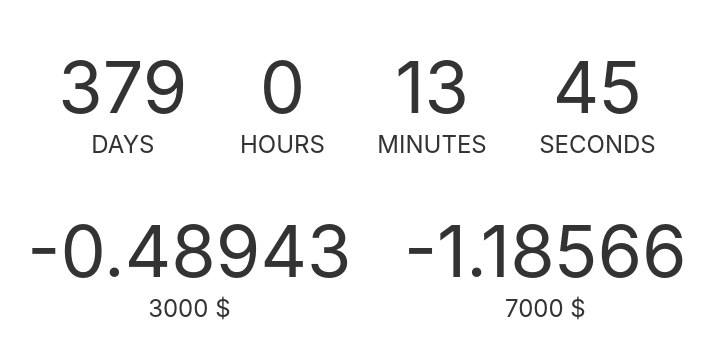
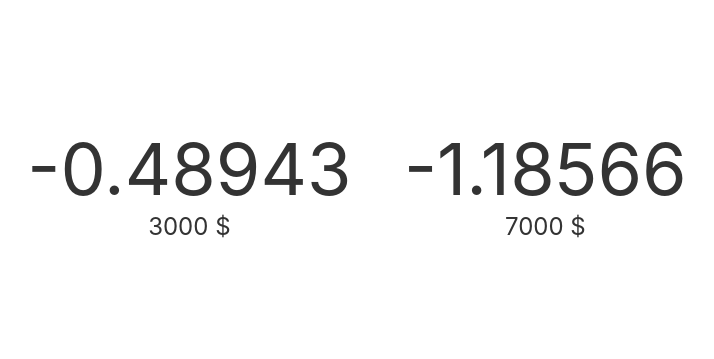
Before and after one commit to HRomanov/moneyCounter, a plain HTML site: page index.html in a window 1280 px wide. Shown: the part 217-576 px from the top of the page, without its empty margins (283-997 px from the left). Drawn offline with Linux system fonts and the light colour scheme.

Commit message:
Add files via upload

```diff
--- a/index.html
+++ b/index.html
@@ -11,11 +11,11 @@
 <div class="container">
   <div id="countdown">
     <ul>
-      <li><span id="days"></span>days</li>
+  <!--     <li><span id="days"></span>days</li>
       <li><span id="hours"></span>Hours</li>
       <li><span id="minutes"></span>Minutes</li>
       <li><span id="seconds"></span>Seconds</li>
-      <br>
+      <br> -->
        <li><span id="dollars"></span>3000 $</li>
        <li><span id="dollars2"></span>7000 $</li>
     </ul>
--- a/script.js
+++ b/script.js
@@ -24,10 +24,10 @@
           start = Date.now();
           count = (Date.now() - start)/1000
 
-          document.getElementById("days").innerText =dday,
-          document.getElementById("hours").innerText = dhour,
-          document.getElementById("minutes").innerText = dminute,
-          document.getElementById("seconds").innerText = dsecond;
+          // document.getElementById("days").innerText =dday,
+          // document.getElementById("hours").innerText = dhour,
+          // document.getElementById("minutes").innerText = dminute,
+          // document.getElementById("seconds").innerText = dsecond;
           document.getElementById("dollars").innerText = point1.toFixed(5);
           document.getElementById("dollars2").innerText = point2.toFixed(5);
 
--- a/style.css
+++ b/style.css
@@ -12,7 +12,7 @@ html, body {
 
 body {
   align-items: center;
-background-color: rgba(0, 125, 215, 0);
+  background-color: ;
   display: flex;
   font-family: -apple-system,
     BlinkMacSystemFont,
```
